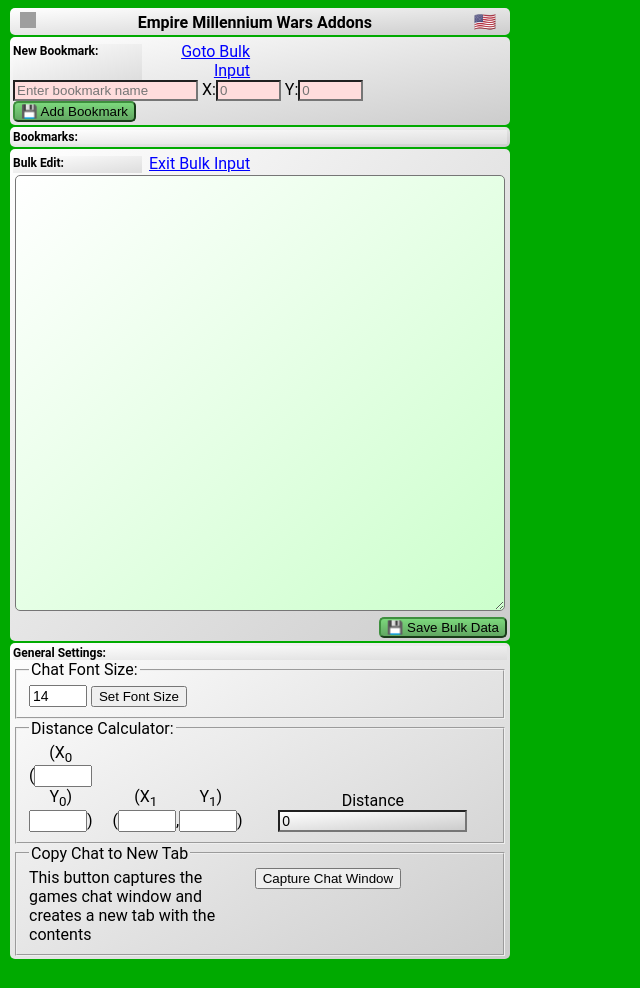
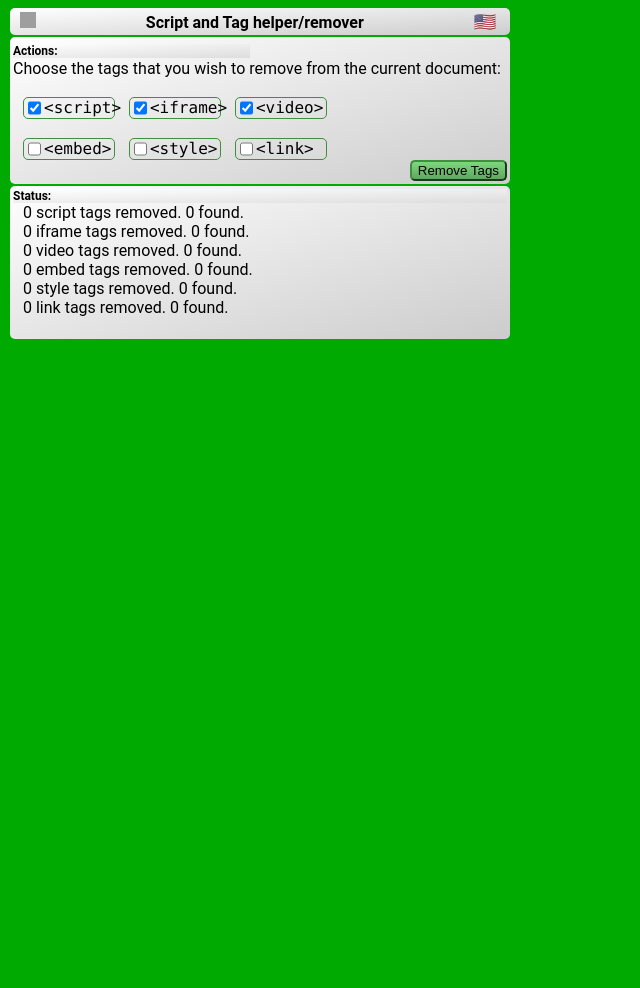
Before and after one commit to sflanders95/RemoveScriptsChromeExt, a Jekyll site: the page html/main.html, which Jekyll copies as it is, in a window 1280 px wide. Shown: the whole page, without its empty margins (0-640 px from the left). Built offline with Jekyll 4.4.1, drawn with Linux system fonts in a browser that asks for light colours; nearby versions of some CDN libraries; library files that are not in the unit come from our copies; after the commit the page ends 900 px from its top, so only the background shows below that; grey boxes are pictures that could not be loaded.

Commit message:
done for tonight

```diff
--- a/css/main.css
+++ b/css/main.css
@@ -57,6 +57,7 @@
 
 .right {
     text-align: right;
+    align-content: right;
 }
 
 .heading {
@@ -156,3 +157,20 @@
 .grayGradient {
     background-image: linear-gradient(to bottom right, #fff, #ccc);
 }
+.checkboxContainer {
+    display: inline-flex;
+    border-style: solid;
+    border-width: 1px;
+    border-color: #3e8f3e;
+    border-radius: 5px;
+    text-align: center;
+    width: 90px;
+    align-content: center;
+    margin-left: 10px;
+}
+.checkboxContainer label {
+    vertical-align: middle;
+    line-height: 20px;
+    font-family: Lucida Console, Courier, monospace;
+}
+.leftMargin10 { margin-left: 10px; }
--- a/html/main.html
+++ b/html/main.html
@@ -5,118 +5,79 @@
   <script src="../js/jquery-3.3.1.min.js" lang="javascript"></script>
   <script src="../js/main.js" lang="javascript"></script>
   <script src="../js/options.js" lang="javascript"></script>
-  <link rel="stylesheet" href="../css/main.css"/>
-  <link rel="stylesheet" type="text/css" href="../css/bootstrap-theme.css"></link>
+  <link rel="stylesheet" type="text/css" href="../css/main.css"/>
 </head>
 <body>
-<aform id="EmpireMillenniumWarsForm">
+<aform id="dafrm">
 
 <div class="main-outer">
   <div class="main-inner">
     <div class="main-settings-icon" id="divSettings" title="Settings"></div>
-    <div class="main-title">Empire Millennium Wars Addons</div>
+    <div class="main-title">Script and Tag helper/remover</div>
     <div class="main-language-icon" id="divLang">🇺🇸</div>
   </div>
 </div>
 
-<div id="pnlBookMkMain">
+<div id="pnlMain">
 <div class="main-outer">
   <div class="main-inner">
 
     <div class="inline-flex">
-    <div id="divNewBookmark" class="heading">New Bookmark:</div>
-      <div class="right toggleBtn"><span id="btnOpenBulk" class="link pointer"
-          title="Open Bulk Input Screen">Goto Bulk Input</span></span></div>
+    <div id="divNewBookmark" class="heading">Actions:</div>
+      <!-- <div class="right toggleBtn"><span id="btnOpenBulk" class="link pointer"
+          title="Open Bulk Input Screen">Goto Bulk Input</span></span></div> -->
     </div>
 
     <div>
-      <input type="text" id="txtBMName" maxlength="20" size="20" placeholder="Enter bookmark name"
-        title="Bookmark Name (at least 3 chars)" class="inputs" pattern=".{3,20}" required>
-      <label for="txtCoordX">X:</label><input type="text" id="txtCoordX" maxlength="3" size="5"
-        placeholder="0" title="X Coordinate" class="inputs" pattern="[0-9]{1,3}" required>
-      <label for="txtCoordY">Y:</label><input type="text" id="txtCoordY" maxlength="3" size="5"
-        placeholder="0" title="Y Coordinate" class="inputs" pattern="[0-9]{1,3}" required> &nbsp; &nbsp; &nbsp; &nbsp; &nbsp;
-      <button id="btnAdd" title="Add to list" class="btn">Add To List</button>
+      Choose the tags that you wish to remove from the current document:
+    </div>
+    <br/>
+    <div>
+      <div class="checkboxContainer"><input type="checkbox" checked id="cbscript"> <label for="cbscript"> &lt;script&gt; </label></div>
+      <div class="checkboxContainer"><input type="checkbox" checked id="cbiframe"> <label for="cbiframe"> &lt;iframe&gt; </label></div>
+      <div class="checkboxContainer"><input type="checkbox" checked id="cbvideo"> <label for="cbvideo"> &lt;video&gt; </label></div>
+    </div>
+    <br/>
+    <div>
+      <div class="checkboxContainer"><input type="checkbox" id="cbembed"> <label for="cbembed"> &lt;embed&gt; </label></div>
+      <div class="checkboxContainer"><input type="checkbox" id="cbstyle"> <label for="cbstyle"> &lt;style&gt; </label></div>
+      <div class="checkboxContainer"><input type="checkbox" id="cblink"> <label for="cblink"> &lt;link&gt; </label></div>
+    </div>
+    <div class="right">
+      <button id="btnRemove" title="Removed Selected Html Tags" class="btn">Remove Tags</button>
     </div>
   </div>
 </div>
 
 <div class="main-outer">
   <div class="main-inner">
-    <div id="divBookmarks" class="heading">Bookmarks:</div>
-    <div id="divBookmarkList" class="scrolly"></div>
-    <div id="divRawData" class=""></div>
+    <div id="divBookmarks" class="heading">Status:</div>
+    <div class="leftMargin10">
+      <span id="totscript">0</span> script tags removed.  <span id="remscript">0</span> found.
+    </div>
+    <div class="leftMargin10">
+      <span id="totiframe">0</span> iframe tags removed.  <span id="remiframe">0</span> found.
+    </div>
+    <div class="leftMargin10">
+      <span id="totvideo">0</span> video tags removed.  <span id="remvideo">0</span> found.
+    </div>
+    <div class="leftMargin10">
+      <span id="totembed">0</span> embed tags removed.  <span id="remembed">0</span> found.
+    </div>
+    <div class="leftMargin10">
+      <span id="totstyle">0</span> style tags removed.  <span id="remstyle">0</span> found.
+    </div>
+    <div class="leftMargin10">
+      <span id="totlink">0</span> link tags removed.  <span id="remlink">0</span> found.
+    </div>
+    <div><br/></div>
   </div>
 </div>
 </div>
 
-<div id="pnlBookMkBulk">
-<div class="main-outer">
-  <div class="main-inner">
-
-    <div class="inline-flex">
-    <div id="divBulkEditLbl" class="heading">Bulk Edit:</div>
-      <div class="right toggleBtn"><span id="btnCloseBulk" class="link pointer"
-          title="Return to Normal Input Screen">Exit Bulk Input</span></span></div>
-    </div>
-
-    <textarea id="txtAreaBulk" class="bulkInput"></textarea>
-    <div class="right">
-    <button id="btnBulkSave" class="btn right" title="Save Bulk Data">💾  Save Bulk Data</button>
-    </div>
-</div>
-</div>
-</div>
-
-<div id="pnlGenSettings">
-<style>input.numberFnt{font-size:14px;width:50px;}</style>
-<div class="main-outer">
-  <div class="main-inner">
-    <div id="divGeneralLbl" class="heading">General Settings:</div>
-    <fieldset>
-      <legend>Chat Font Size:</legend>
-      <input id="udFontSize" class="numberFnt" type="number" min="6" max="48" step="1" value="14">
-      <button id="btnFontSize">Set Font Size</button>
-    </fieldset>
-
-    <fieldset>
-      <style>label.lblTop{display:block;width:100%;text-align:center;}div.divCells{display:inline-block}</style>
-      <legend>Distance Calculator:</legend>
-      <div class="divCells">
-      <label for="numX0" class="lblTop">(X<sub>0</sub></label>
-      (<input type="text" id="numX0" class="numberFnt input" maxlength="4" size="5" pattern="[-][0-9]{1,3}" title="Position X">
-      </div><div class="divCells">
-      <div class="divCells">
-      <label for="numY0" class="lblTop">Y<sub>0</sub>)</label>
-      <input type="text" id="numY0" class="numberFnt input" maxlength="4" size="5" pattern="-[0-9]{1,3}" title="Position Y">)
-      </div> &nbsp; &nbsp; <div class="divCells">
-      <label for="numX1" class="lblTop">(X<sub>1</sub></label>
-      (<input type="text" id="numX1" class="numberFnt input" maxlength="4" size="5" pattern="-[0-9]{1,3}" title="Position X1">,
-      </div><div class="divCells">
-      <label for="numY1" class="lblTop">Y<sub>1</sub>)</label>
-      <input type="text" id="numY1" class="numberFnt input" maxlength="4" size="5" pattern="-[0-9]{1,3}" title="Position Y1">)
-      </div> &nbsp; &nbsp; &nbsp; &nbsp; <div class="divCells">
-      <label for="numDist" class="lblTop">Distance</label>
-      <!-- <div id="numDist" class="numberFnt grayGradient">Distance...</div> -->
-      <input id="numDist" class="numberFnt grayGradient" type="text" value="0" size="20" style="width:unset" readonly>
-      </div>
-    </fieldset>
-
-    <fieldset>
-      <legend>Copy Chat to New Tab</legend>
-      <div class="inline-flex">This button captures the games chat window and creates a new tab with the contents</div>
-      <div class="inline-flex"><button id="btnCaptureChat">Capture Chat Window</button></div>
-      <div class="" id="divChatStatus"></div>
-    </fieldset>
-
-  </div>
-</div>
-</div><!-- pnlGenSettings -->
 
     <br/>
     <!-- <input type=button id="btnTest" value="test"><br/> -->
-
-    <div id="divNewVersion" class="newVersion"></div>
 
     <div id="divStatus" class="statusBar"></div>
 
@@ -124,7 +85,7 @@
       <div id="divLOG"><h2>Debug Log</h2></div>
     </div>
 </aform>
-<iframe id="gtag" src="https://sflanders95.github.io/EmpireMillenniumChromeExt/EMWChromeExtVer" style="width:2px;height:3px;position:absolute;left:-50px"></iframe>
+<!-- <iframe id="gtag" src="https://sflanders95.github.io/EmpireMillenniumChromeExt/EMWChromeExtVer" style="width:2px;height:3px;position:absolute;left:-50px"></iframe> -->
 
 </body>
 </html>
--- a/js/main.js
+++ b/js/main.js
@@ -2,8 +2,7 @@
 const _Version=parseFloat(1.01);
 var _DEBUG;
 var _Manifest;
-var _DataStore = { lang: "en",
-                   bookmarks: [{"name": "Center Green", x:384, y:384}] }; /* contents of [{name: "display name", x: 0, y: 0} */
+
 /* US🇺🇸 france🇫🇷 germany🇩🇪 Mexico🇲🇽 */
 var sDefaults = {
     "en": { "flag": "🇺🇸",
@@ -50,33 +49,40 @@
   LOG('ChromeExt:main.js init()');
 
   /* Update Labels and helptext based on lang  */
-  resetLangDependentText()
+  // resetLangDependentText()
 
   /* Add Page Events.   ***/
-  document.getElementById('btnAdd').addEventListener('click', addBookmark);
-  document.getElementById('btnBulkSave').addEventListener('click', bulkSave);
-  document.getElementById('btnOpenBulk').addEventListener('click', toggleBulkScreen);
-  document.getElementById('btnCloseBulk').addEventListener('click', toggleBulkScreen);
-  $('#divLang').click(toggleLang);
-  $('#divSettings').click(toggleSettings);
+  document.getElementById('btnRemove').addEventListener('click', removeTags);
+  // $('#divLang').click(toggleLang);
+  // $('#divSettings').click(toggleSettings);
 
-  $(document.body).delegate('input:text', 'keypress', function(e) {
-      if (e.which === 13) { e.preventDefault(); addBookmark(); } });
+  // $(document.body).delegate('input:text', 'keypress', function(e) {
+  //     if (e.which === 13) { e.preventDefault(); addBookmark(); } });
 
 
-  /* Last Steps, load data and draw screen   */
-  $.getJSON( "../manifest.json", function( json ) {
-       _Manifest = json;
-       LOG( "manifest.json loaded: " + json );
-    });
-  retrieveJson(()=>{displayBookmarks(); resetLangDependentText();});
-  gooInit();
-  checkVersion();
-  /* Each Panel is it's own Screen.  To start, turn off other screens */
-  //$('#pnlBookMkMain').toggle();
-  $('#pnlBookMkBulk').fadeOut();
-  $('#pnlGenSettings').fadeOut();
+  $('#pnlMain').fadeIn();
+
 });
+
+
+function removeTags() {
+  setStatus('removing tags');
+}
+
+
+function SendContentScriptMessage()
+{
+  chrome.tabs.sendMessage(tabs[0].id, msg, function(response) {
+    setStatus('main.js: response to move: ' + response);
+    console.log(new Date().toISOString() + 'TestBtn: response=' + response||'null');
+    if (response && response.toString().indexOf('Err') == -1)
+      window.close();
+  });
+}
+
+function createMessage() {
+  return msg = { "script": 0, "iframe": 0, "video": 0, "embed": 0, "style": 0, "link": 0, "tag": "" };
+}
 
 function toggleLang() {
   if (!_DataStore) return;
@@ -129,161 +135,6 @@
   }
   return r;
 }
-
-function moveToLocation(bmIdx) {
-  if (!bmIdx) { return false; }
-  var bmObj = _DataStore.bookmarks[bmIdx] || null;
-  LOG('Bookmark Event: '+bmIdx+' ' + JSON.stringify(bmObj));
-  if (!bmObj) { setStatus('Unknown Error: Bookmark object not found'); return null; }
-  chrome.tabs.query({active: true, currentWindow: true}, function(tabs) {
-    if (!isURLAllowed(tabs[0].url)) {
-       LOG('Error: Not on authorized url'); return false;
-    } else {
-      chrome.tabs.sendMessage(tabs[0].id, {"x":bmObj.x,"y":bmObj.y}, function(response) {
-        setStatus('main.js: response to move: ' + response);
-        console.log(new Date().toISOString() + 'TestBtn: response=' + response||'null');
-        if (response && response.toString().indexOf('Err') == -1)
-          window.close();
-      });
-    }
-  });
-}
-
-function toggleBulkScreen() {
-  $('#pnlBookMkBulk').toggle({duration:500, easing: "swing"});
-  $('#pnlBookMkMain').toggle({duration:500, easing: "swing"});
-}
-
-function addBookmark() {
-  var oName = document.getElementById('txtBMName');
-  var oX = document.getElementById('txtCoordX')
-  var oY = document.getElementById('txtCoordY');
-
-  // if (name.length > 0 && x.length > 0 && y.length > 0) {
-  if (oName.checkValidity() && oX.checkValidity() && oY.checkValidity()) {
-    var bmObj = newBookmark(oName.value.trim(), parseInt(oX.value.trim()), parseInt(oY.value.trim()));
-    setStatus('Validity Passed: Adding Bookmark: ' + JSON.stringify(bmObj));
-    insertBookmark(bmObj);
-    displayBookmarks();
-  } else {
-    setStatus(gStr('ErrAddingBookmark'));
-  }
-}
-
-/* Display the list of screens on the left column. */
-function displayBookmarks(jsonData) {
-  jsonData = jsonData || _DataStore || newDataObj();
-  var divBMList = document.getElementById('divBookmarkList');
-  divBMList.innerHTML = ''; /* Clear current Items: */
-  if (!jsonData.bookmarks) { setStatus('No Bookmark Data'); return false; }
-
-  for (var i = 0; i < jsonData.bookmarks.length; i++) {
-    var divBMRow = cdefs('<div class="bookmarkRow"></div>');
-    divBMList.appendChild(divBMRow);
-
-    var divDel = cdefs('<div class="del"> ❌ </div>'); /* ❌ ❎ */
-    divDel.setAttribute('title', gStr('deleteIconHelpText') + ': ' + jsonData.bookmarks[i].name);
-    divDel.setAttribute('bmData', i);
-    divDel.addEventListener('click', (e)=>{deleteBookmark(e.target.getAttribute('bmData'))});
-    divBMRow.appendChild(divDel);
-
-    var divBMName= cdefs('<div class="bookmarkName"></div>');
-    divBMName.setAttribute('bmData', i);
-    divBMName.innerText = jsonData.bookmarks[i].name + ' ('+ jsonData.bookmarks[i].x +', '+ jsonData.bookmarks[i].y +')'; /* auto html encodes */
-    divBMName.setAttribute('title', gStr('GoToHelpText') + ': ' + divBMName.innerText);
-    divBMName.addEventListener('click', (e)=>{moveToLocation(e.target.getAttribute('bmData'))});
-    divBMRow.appendChild(divBMName);
-  }
-  updateBulkScreen();
-}
-
-function bulkSave() {
-  setStatus('Bulk Save:');
-  var txt = $('#txtAreaBulk').val().trim();
-  try {
-    _DataStore = JSON.parse(txt, (key, val)=>{
-        if (key=="x"||key=="y") return parseInt(val);
-        else return val; });
-    storeJson(_DataStore);
-    displayBookmarks();
-    toggleBulkScreen();
-  } catch (e) {
-    alert(e.message);
-    setStatus('Error Saving Bulk Data: ' + e.message);
-  }
-}
-
-function updateBulkScreen() {
-   _DataStore = _DataStore || newDataObj();
-   var txt = JSON.stringify(_DataStore); //, (k,v)=>{
-      //   if (k=="name") return v.replace(/'/g, "\\'"); /* quote single quotes */
-      //   else return v;
-      // })
-   txt = txt.replace(/{"name/g, '\n{"name');  /* add newlines for readability */
-   txt = txt.replace(/,"lang/g, ',\n"lang');
-   $('#txtAreaBulk').val(txt);
-}
-
-/* Begin JSON List management ************************************************/
-/* creates and returns a blank new base data Object for this page.
- * lang: the 2 digit language code. used for this page. */
-function newDataObj(lang) {
-  return { "lang": (lang || getLang()),
-           "bookmarks": [] };
-}
-
-/* Creates and returns a new bookmark object. */
-function newBookmark(bmName ,coordX, coordY) {
-  return { "name": bmName, "x": (coordX || "0"), "y": (coordY || "0") };
-}
-
-/* Inserts a bookmarkat the beginning or end of the list.
- * oBookmark, the bookmark object most likely created by the function newBookmark()
- * append: [default:true], add item to end of list, else insert at beginning. */
-function insertBookmark(oBookmark, append) {
-  if (_DataStore == null) _DataStore = newDataObj();
-  if (append == null) append = true;
-  if (append)
-    _DataStore.bookmarks.push(oBookmark);
-  else
-    _DataStore.bookmarks.unshift(oBookmark);
-  storeJson(_DataStore);
-  updateBulkScreen();
-}
-
-/* Deletes a bookmarkat from the list.
- * oBookmark, the bookmark object most likely created by the function newBookmark()
- * */
-function deleteBookmark(idx) {
-  if (_DataStore == null) return;
-  setStatus('Deleting Bookmark #' + idx);
-  _DataStore.bookmarks.splice(idx,1);
-  storeJson(_DataStore);
-  displayBookmarks();
-  updateBulkScreen();
-}
-
-/* End JSON List management **************************************************/
-
-/* Begin Data Storage ********************************************************/
-function storeJson(oJson) {
-  if (oJson == null)
-    chrome.storage.sync.remove(['Paratus'], ()=>{});
-  else
-    chrome.storage.sync.set({"Paratus": oJson}, function(){
-      LOG('Value is set to ' + JSON.stringify(oJson));
-    });
-}
-
-function retrieveJson(fcallBack) {
-  chrome.storage.sync.get(['Paratus'], (result)=>{
-    /*LOG('Retrieved JSON string = ' + JSON.stringify(result.ChromeTabs));*/
-    _DataStore = result.Paratus;
-    if (fcallBack)
-      fcallBack(_DataStore);
-  });
-}
-/* End Data Storage **********************************************************/
 
 /*****************************************************************************
  * Begin: Functions to Set Labels based on Language Settings.                *
@@ -356,32 +207,6 @@
   chrome.tabs.create({"url":url, active:true});
 }
 
-function VersionLoad() {
-  try {
-  var ver=parseFloat(cdefs(this.responseText).innerText);
-  if (ver > _Version) {
-    var d = cdefs('<span>There is a newer version available. </span>');
-    var a = cdefs('<a href="https://sflanders95.github.io/EmpireMillenniumChromeExt/">Click Here to get it.</a>');
-    a.addEventListener('click', (e)=>{openTab(e.target.href)});
-    document.getElementById('divNewVersion').style.display = 'block';
-    document.getElementById('divNewVersion').appendChild(d);
-    document.getElementById('divNewVersion').appendChild(a);
-    setStatus('This Version: ' + _Version + ' Latest Version: ' + ver + ' - There is a newer version available');
-  } else {
-    setStatus('This Version: ' + _Version + ' Latest Version: ' + ver + ' - This extension is up to date');
-  }
-  } catch (e){;}
-}
-
-function checkVersion() {
-  var url='https://sflanders95.github.io/EmpireMillenniumChromeExt/EMWChromeExtVer';
-  /* var url='http://127.0.0.1:4000/EMWChromeExtVer'; */
-  var client = new XMLHttpRequest();
-  client.onload = VersionLoad;
-  client.open("GET", url);
-  client.send();
-}
-
 function gooInit() {
 (function(i,s,o,g,r,a,m){i['GoogleAnalyticsObject']=r;i[r]=i[r]||function(){
 (i[r].q=i[r].q||[]).push(arguments)},i[r].l=1*new Date();a=s.createElement(o),
```
Also changed, not shown: manifest.json, 1 other file.
